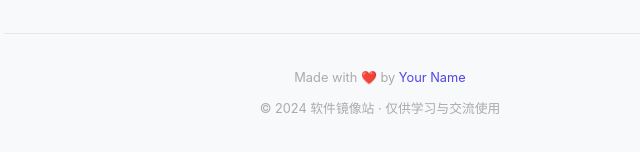
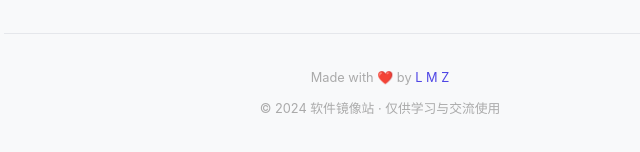
Before and after one commit to biolmz/mainWeb, a plain HTML site: page mirror/intro.html in a window 1280 px wide. Shown: the part 1504-1656 px from the top of the page, 260-900 px from the left. Drawn offline with Linux system fonts and the light colour scheme.

Commit message:
Update intro.html

```diff
--- a/mirror/intro.html
+++ b/mirror/intro.html
@@ -235,7 +235,7 @@
 
     <!-- 页脚 -->
     <footer>
-        <p>Made with ❤️ by <a href="#">Your Name</a></p>
+        <p>Made with ❤️ by <a href="#">L M Z</a></p>
         <p style="margin-top: 0.5rem;">© 2024 软件镜像站 · 仅供学习与交流使用</p>
     </footer>
 
```
